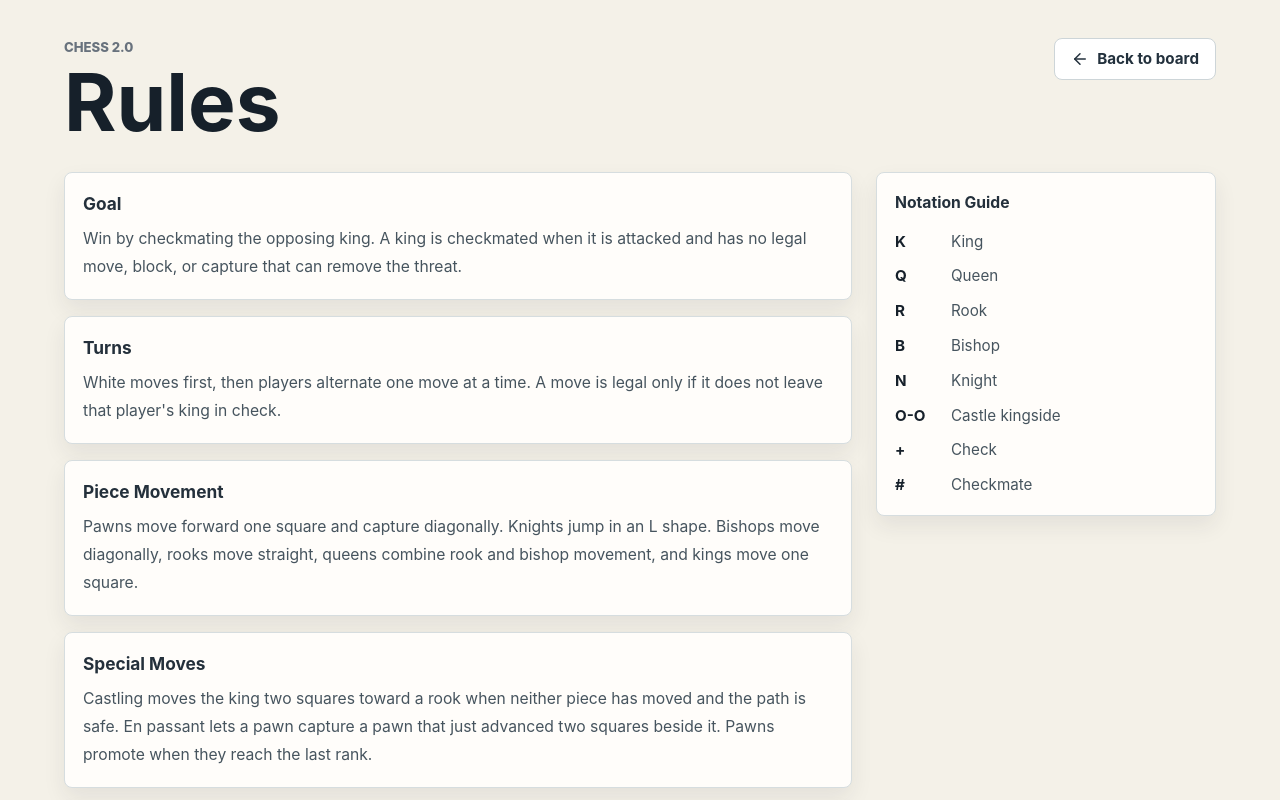
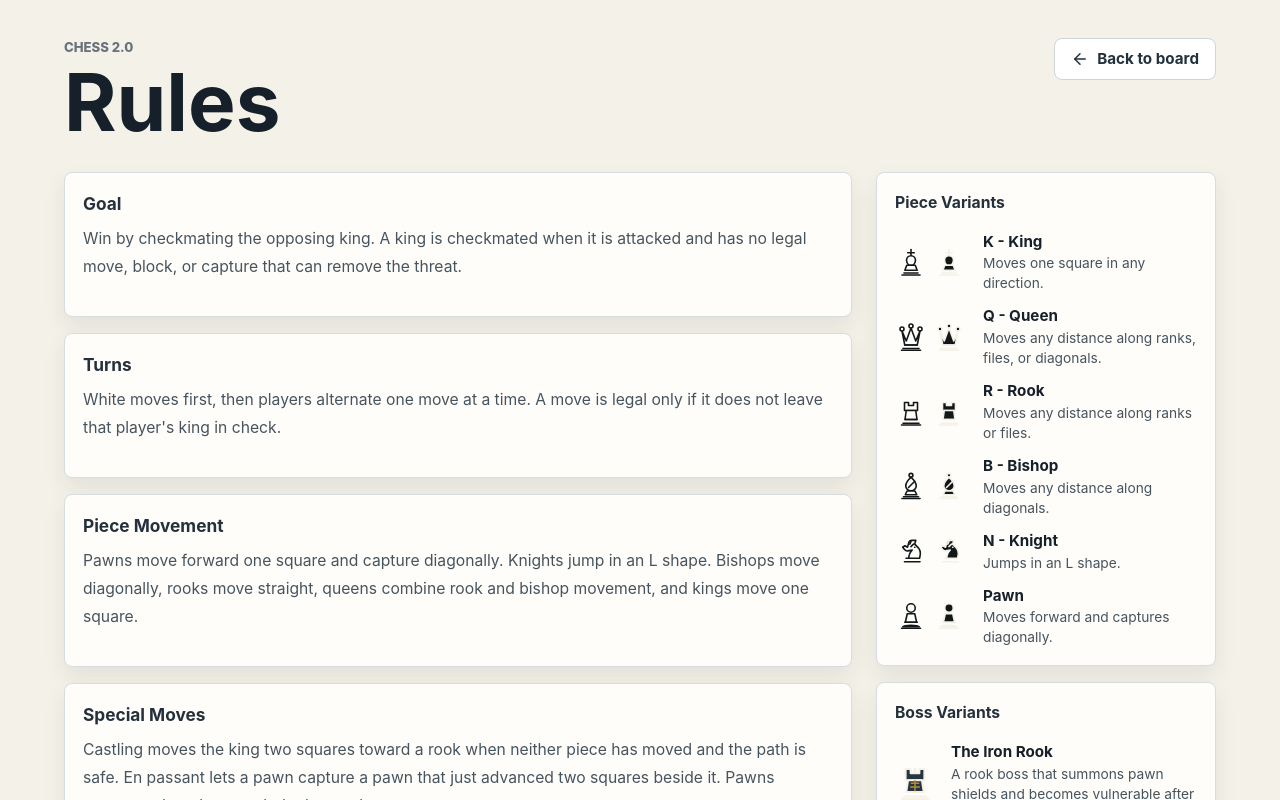
Before and after one commit to sccsoleil-sudo/chess-2.0, a React (Vite) app: page / in a window 1280 px wide. Both pictures are taken after a click on the button 678 px from the left and 59 px from the top of the page. Shown: the top 800 px of the page. Built offline with nearby package versions, Linux system fonts and the light colour scheme.

Commit message:
Show piece variants on rules page

```diff
--- a/src/App.tsx
+++ b/src/App.tsx
@@ -3,6 +3,7 @@ import { ArrowLeft } from 'lucide-react';
 import { ChessBoard } from './components/ChessBoard';
 import { GameDetails } from './components/GameDetails';
 import { GameHeader } from './components/GameHeader';
+import { PieceIcon } from './components/PieceIcon';
 import { useChessGame } from './game/useChessGame';
 
 type View = 'game' | 'rules';
@@ -33,6 +34,63 @@ const ruleSections = [
     body: 'Select one of your pieces to reveal legal targets, then select a highlighted square to move. Use the controls to undo, flip the board, reset, or return to this rules page.',
   },
 ];
+
+const standardPieceVariants = [
+  {
+    notation: 'K',
+    name: 'King',
+    piece: 'king',
+    rule: 'Moves one square in any direction.',
+  },
+  {
+    notation: 'Q',
+    name: 'Queen',
+    piece: 'queen',
+    rule: 'Moves any distance along ranks, files, or diagonals.',
+  },
+  {
+    notation: 'R',
+    name: 'Rook',
+    piece: 'rook',
+    rule: 'Moves any distance along ranks or files.',
+  },
+  {
+    notation: 'B',
+    name: 'Bishop',
+    piece: 'bishop',
+    rule: 'Moves any distance along diagonals.',
+  },
+  {
+    notation: 'N',
+    name: 'Knight',
+    piece: 'knight',
+    rule: 'Jumps in an L shape.',
+  },
+  {
+    notation: '',
+    name: 'Pawn',
+    piece: 'pawn',
+    rule: 'Moves forward and captures diagonally.',
+  },
+] as const;
+
+const bossPieceVariants = [
+  {
+    name: 'The Iron Rook',
+    piece: 'iron-rook',
+    rule: 'A rook boss that summons pawn shields and becomes vulnerable after long moves.',
+  },
+  {
+    name: 'The Hydra Queen',
+    piece: 'hydra-queen',
+    rule: 'A queen boss that splits into bishops, then pawns, as it is defeated.',
+  },
+  {
+    name: 'The Lich King',
+    piece: 'lich-king',
+    rule: 'A king boss that revives pawns and must be isolated before capture.',
+  },
+] as const;
 
 function RulesPage({ onBack }: { onBack: () => void }) {
   return (
@@ -68,29 +126,46 @@ function RulesPage({ onBack }: { onBack: () => void }) {
             ))}
           </div>
 
-          <aside className="self-start rounded-lg border border-[#d6dddf] bg-[#fffdfa] p-[18px] shadow-[0_10px_22px_rgb(32_38_46_/_8%)]">
+          <aside className="grid self-start gap-4">
+            <section className="rounded-lg border border-[#d6dddf] bg-[#fffdfa] p-[18px] shadow-[0_10px_22px_rgb(32_38_46_/_8%)]" aria-label="Piece variants">
+              <h2 className="mb-4 text-[0.98rem] font-bold text-[#24303b]">Piece Variants</h2>
+              <div className="grid gap-3">
+                {standardPieceVariants.map((variant) => (
+                  <div key={variant.name} className="grid grid-cols-[76px_minmax(0,1fr)] items-center gap-3">
+                    <div className="flex items-center gap-1.5">
+                      <PieceIcon piece={variant.piece} color="white" className="size-8 shrink-0" decorative />
+                      <PieceIcon piece={variant.piece} color="black" className="size-8 shrink-0" decorative />
+                    </div>
+                    <div className="min-w-0">
+                      <h3 className="text-[0.95rem] font-bold text-[#16202a]">
+                        {variant.notation ? `${variant.notation} - ` : ''}
+                        {variant.name}
+                      </h3>
+                      <p className="text-[0.86rem] leading-5 text-[#46545e]">{variant.rule}</p>
+                    </div>
+                  </div>
+                ))}
+              </div>
+            </section>
+
+            <section className="rounded-lg border border-[#d6dddf] bg-[#fffdfa] p-[18px] shadow-[0_10px_22px_rgb(32_38_46_/_8%)]" aria-label="Boss piece variants">
+              <h2 className="mb-4 text-[0.98rem] font-bold text-[#24303b]">Boss Variants</h2>
+              <div className="grid gap-3">
+                {bossPieceVariants.map((variant) => (
+                  <div key={variant.name} className="grid grid-cols-[44px_minmax(0,1fr)] items-center gap-3">
+                    <PieceIcon piece={variant.piece} className="size-10 shrink-0" decorative />
+                    <div className="min-w-0">
+                      <h3 className="text-[0.95rem] font-bold text-[#16202a]">{variant.name}</h3>
+                      <p className="text-[0.86rem] leading-5 text-[#46545e]">{variant.rule}</p>
+                    </div>
+                  </div>
+                ))}
+              </div>
+            </section>
+
+            <section className="rounded-lg border border-[#d6dddf] bg-[#fffdfa] p-[18px] shadow-[0_10px_22px_rgb(32_38_46_/_8%)]" aria-label="Notation guide">
               <h2 className="mb-4 text-[0.98rem] font-bold text-[#24303b]">Notation Guide</h2>
               <dl className="grid gap-3 text-[0.95rem]">
-              <div className="grid grid-cols-[44px_minmax(0,1fr)] gap-3">
-                <dt className="font-bold text-[#16202a]">K</dt>
-                <dd className="text-[#46545e]">King</dd>
-              </div>
-              <div className="grid grid-cols-[44px_minmax(0,1fr)] gap-3">
-                <dt className="font-bold text-[#16202a]">Q</dt>
-                <dd className="text-[#46545e]">Queen</dd>
-              </div>
-              <div className="grid grid-cols-[44px_minmax(0,1fr)] gap-3">
-                <dt className="font-bold text-[#16202a]">R</dt>
-                <dd className="text-[#46545e]">Rook</dd>
-              </div>
-              <div className="grid grid-cols-[44px_minmax(0,1fr)] gap-3">
-                <dt className="font-bold text-[#16202a]">B</dt>
-                <dd className="text-[#46545e]">Bishop</dd>
-              </div>
-              <div className="grid grid-cols-[44px_minmax(0,1fr)] gap-3">
-                <dt className="font-bold text-[#16202a]">N</dt>
-                <dd className="text-[#46545e]">Knight</dd>
-              </div>
                 <div className="grid grid-cols-[44px_minmax(0,1fr)] gap-3">
                   <dt className="font-bold text-[#16202a]">O-O</dt>
                   <dd className="text-[#46545e]">Castle kingside</dd>
@@ -104,6 +179,7 @@ function RulesPage({ onBack }: { onBack: () => void }) {
                   <dd className="text-[#46545e]">Checkmate</dd>
                 </div>
               </dl>
+            </section>
           </aside>
         </section>
       </div>
```
Lines whose indentation alone changed are shown as unchanged.
